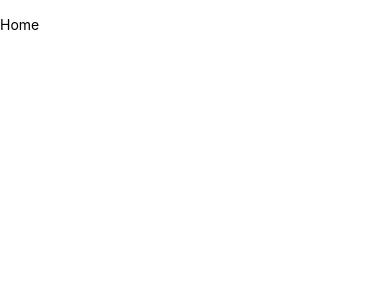
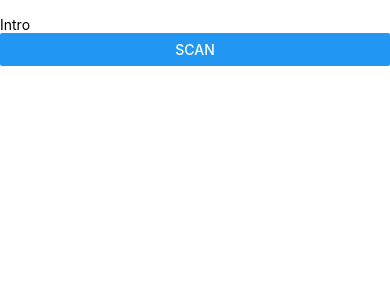
Before and after one commit to Glebegor/hackathon-plzen-2023, a React Native app in the folder mobile/: screen /Intro in a window 390 px wide. Before the commit this address had no page. Shown: the top 300 px of the page. Built offline with nearby package versions, Linux system fonts and the light colour scheme; some icons are missing.

Commit message:
Mobile: Creating the Intro and Code screens

```diff
--- a/mobile/App.tsx
+++ b/mobile/App.tsx
@@ -3,8 +3,16 @@ import { NavigationContainer } from '@react-navigation/native';
 import { createNativeStackNavigator } from '@react-navigation/native-stack';
 
 import { HomeScreen } from './screens/HomeScreen';
+import { IntroScreen } from './screens/IntroScreen';
+import { CodeScreen } from './screens/CodeScreen';
 
-const Stack = createNativeStackNavigator();
+export type RootStackParamList = {
+  Home: undefined;
+  Intro: undefined;
+  Code: undefined;
+};
+
+const Stack = createNativeStackNavigator<RootStackParamList>();
 
 function App(): React.JSX.Element {
   return (
@@ -13,8 +21,11 @@ function App(): React.JSX.Element {
         screenOptions={{
           headerShown: false,
         }}
+        initialRouteName="Intro"
       >
         <Stack.Screen name="Home" component={HomeScreen} />
+        <Stack.Screen name="Intro" component={IntroScreen} />
+        <Stack.Screen name="Code" component={CodeScreen} />
       </Stack.Navigator>
     </NavigationContainer>
   );
--- /dev/null
+++ b/mobile/screens/CodeScreen.tsx
@@ -0,0 +1,17 @@
+import React from 'react';
+import { SafeAreaView, Text } from 'react-native';
+
+import { Icon } from '../components/elements/Icon';
+
+import { useStyles } from '../hooks/style';
+
+export const CodeScreen: React.FC = () => {
+  const { appStyles } = useStyles();
+
+  return (
+    <SafeAreaView style={appStyles.wrapper}>
+      <Icon name="qrcode" />
+      <Text style={appStyles.text}>Scan</Text>
+    </SafeAreaView>
+  );
+};
--- /dev/null
+++ b/mobile/screens/IntroScreen.tsx
@@ -0,0 +1,24 @@
+import React from 'react';
+import { SafeAreaView, Text, Button } from 'react-native';
+
+import { Icon } from '../components/elements/Icon';
+
+import { useStyles } from '../hooks/style';
+
+import type { NativeStackScreenProps } from '@react-navigation/native-stack';
+
+import type { RootStackParamList } from '../App';
+
+type Props = NativeStackScreenProps<RootStackParamList, 'Intro'>;
+
+export const IntroScreen: React.FC<Props> = ({ navigation }) => {
+  const { appStyles } = useStyles();
+
+  return (
+    <SafeAreaView style={appStyles.wrapper}>
+      <Icon name="wand-magic-sparkles" />
+      <Text style={appStyles.text}>Intro</Text>
+      <Button title="Scan" onPress={() => navigation.navigate('Code')} />
+    </SafeAreaView>
+  );
+};
```
